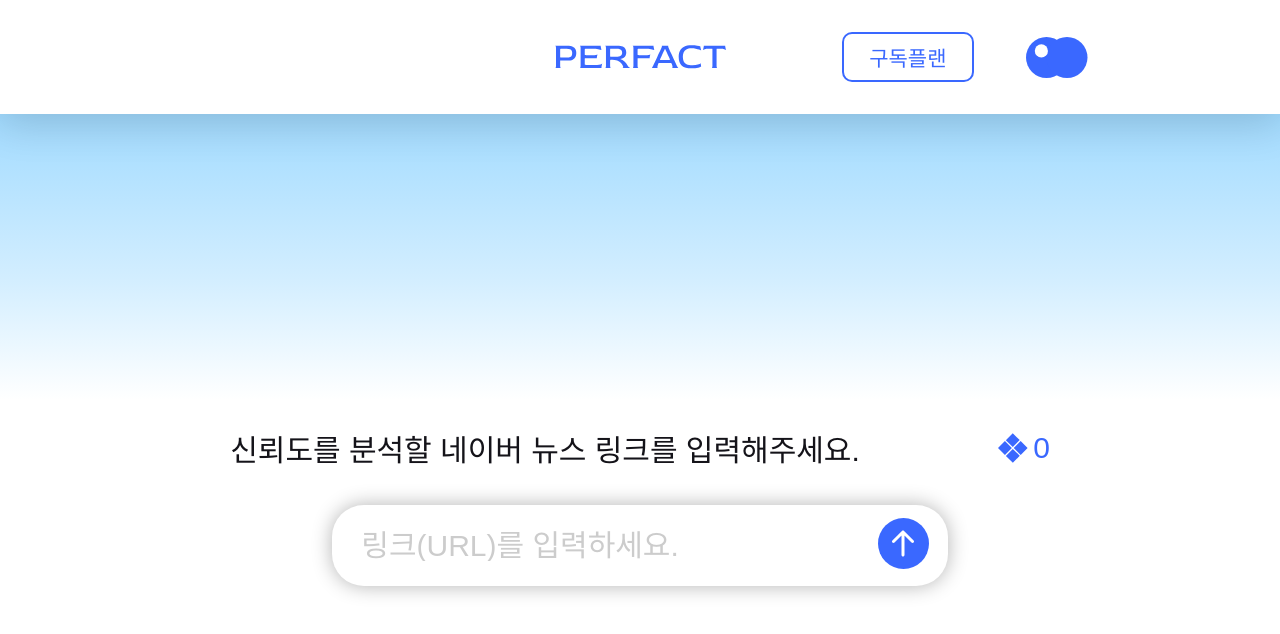
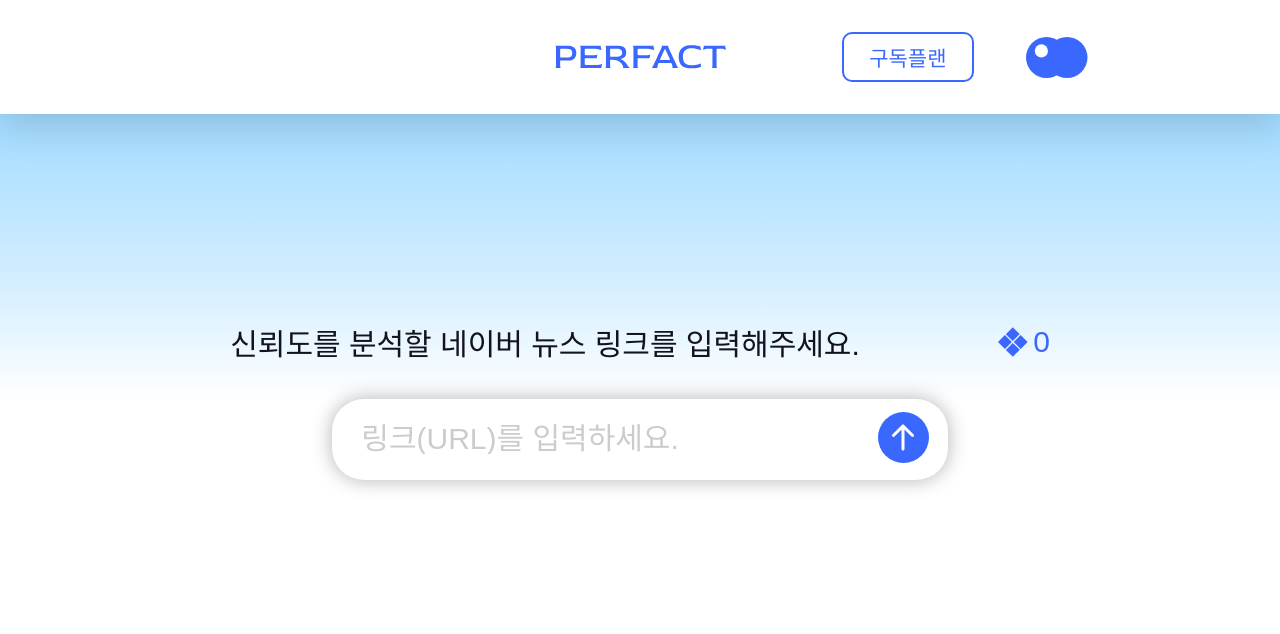
Before and after one commit to 508PERFACT/FE, a React (Vite) app: page / in a window 1280 px wide. Shown: the top 634 px of the page. Built offline with nearby package versions, Linux system fonts and the light colour scheme; no server answers; sample sign-in values are in the browser's storage; a web font is replaced by a local one.

Commit message:
🚑: 메인페이지 css 수정

```diff
--- a/src/styles/pages/MainPage.module.scss
+++ b/src/styles/pages/MainPage.module.scss
@@ -4,8 +4,9 @@
   display: flex;
   flex-direction: column;
   align-items: center;
+  justify-content: center;
   width: 100vw;
-  margin-top: calc(114px + 312px);
+  height: 100vh;
   .content {
     @include flex(
       row,
```
